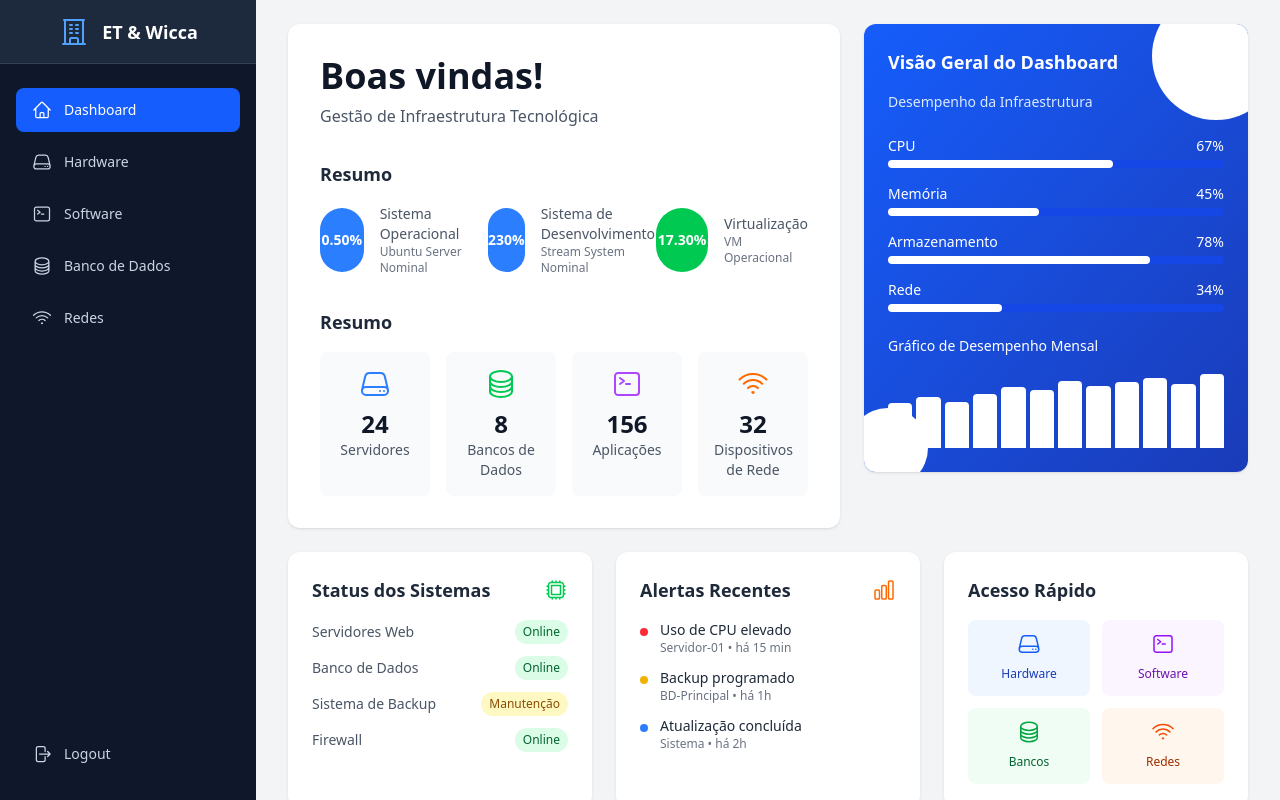
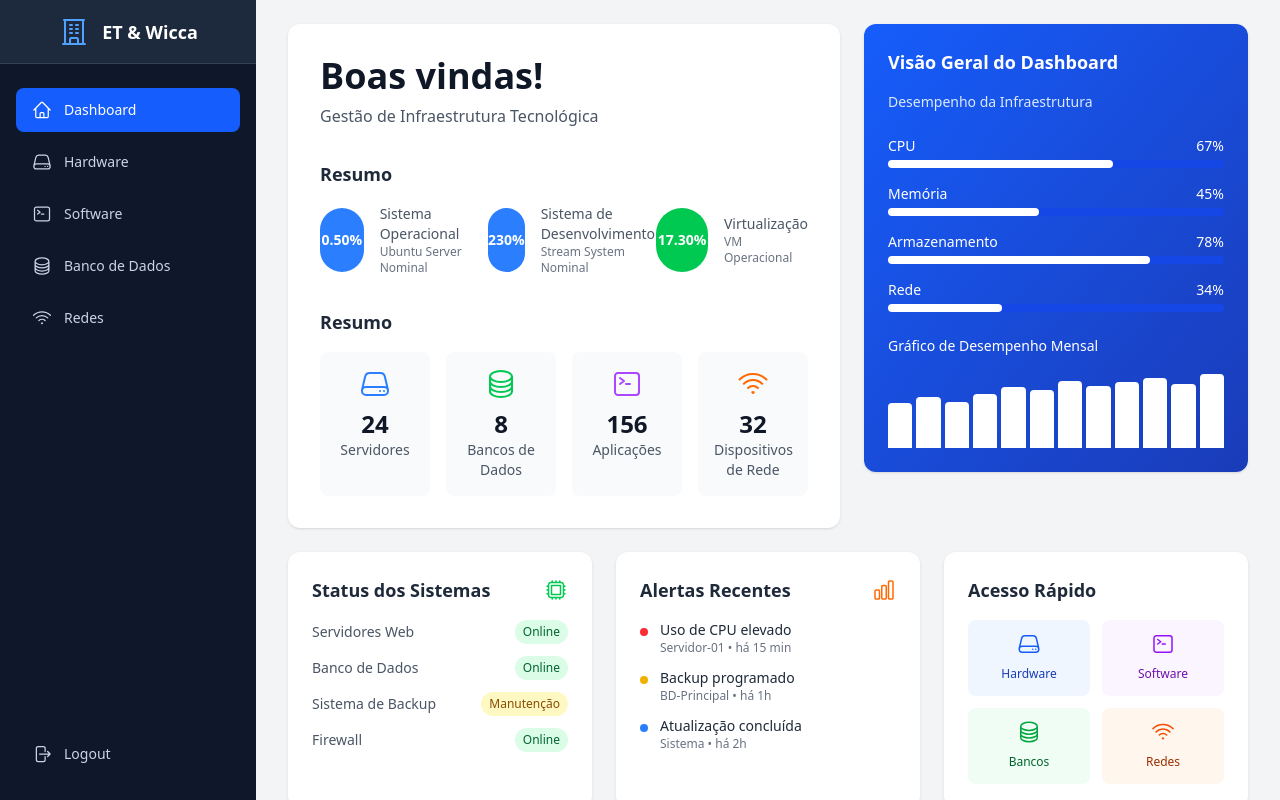
Before and after one commit to giovanniclopes/etwicca, a React (Vite) app: page /dashboard in a window 1280 px wide. Built offline with nearby package versions, Linux system fonts and the light colour scheme; sample sign-in values are in the browser's storage.

Commit message:
refactor: unnecessary decorative elements from Home component

```diff
--- a/src/pages/Home.tsx
+++ b/src/pages/Home.tsx
@@ -211,9 +211,6 @@ export function Home() {
                 </div>
               </div>
             </div>
-
-            <div className="absolute top-0 right-0 w-32 h-32 bg-white bg-opacity-10 rounded-full -translate-y-8 translate-x-8"></div>
-            <div className="absolute bottom-0 left-0 w-20 h-20 bg-white bg-opacity-10 rounded-full translate-y-4 -translate-x-4"></div>
           </div>
         </div>
       </div>
```
